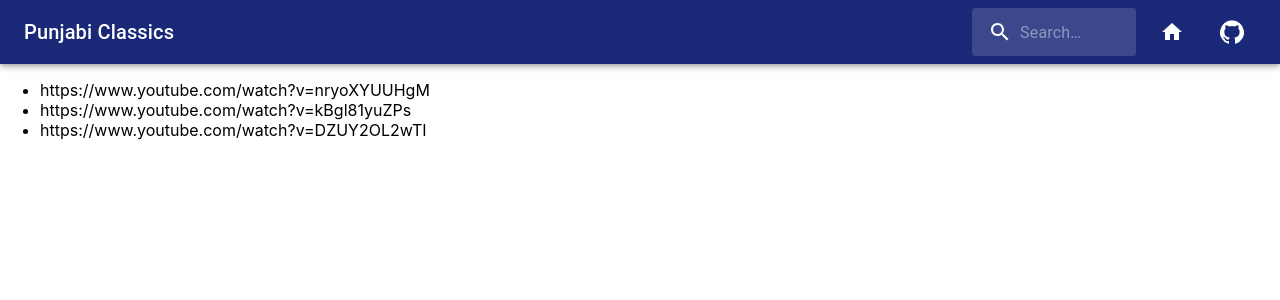
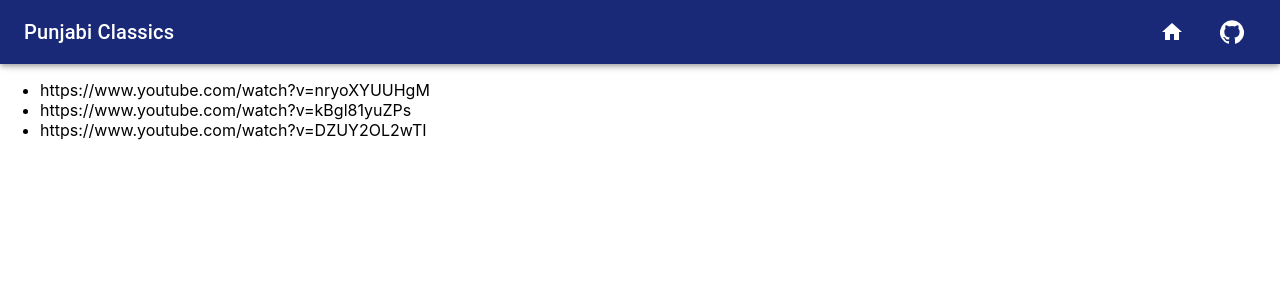
Before and after one commit to HarmanSran/punjabi-classics, a React (Create React App) app: page / in a window 1280 px wide. Shown: the top 300 px of the page. Built offline with nearby package versions, Linux system fonts and the light colour scheme.

Commit message:
comment out searchfield

```diff
--- a/src/components/AppToolbar/AppToolbar.js
+++ b/src/components/AppToolbar/AppToolbar.js
@@ -4,7 +4,7 @@ import AppBar from '@material-ui/core/AppBar';
 import Toolbar from '@material-ui/core/Toolbar';
 import Typography from '@material-ui/core/Typography';
 import { makeStyles } from '@material-ui/core/styles';
-import SearchField from './components/SearchField';
+// import SearchField from './components/SearchField';
 import GithubButton from './components/GithubButton';
 import HomeButton from './components/HomeButton';
 
@@ -42,7 +42,7 @@ const AppToolbar = ({ onClickHome }) => {
             Punjabi Classics
           </Typography>
           <div className={classes.actions}>
-            <SearchField />
+            {/* <SearchField /> */}
             <HomeButton onClickHome={onClickHome} />
             <GithubButton />
           </div>
```
